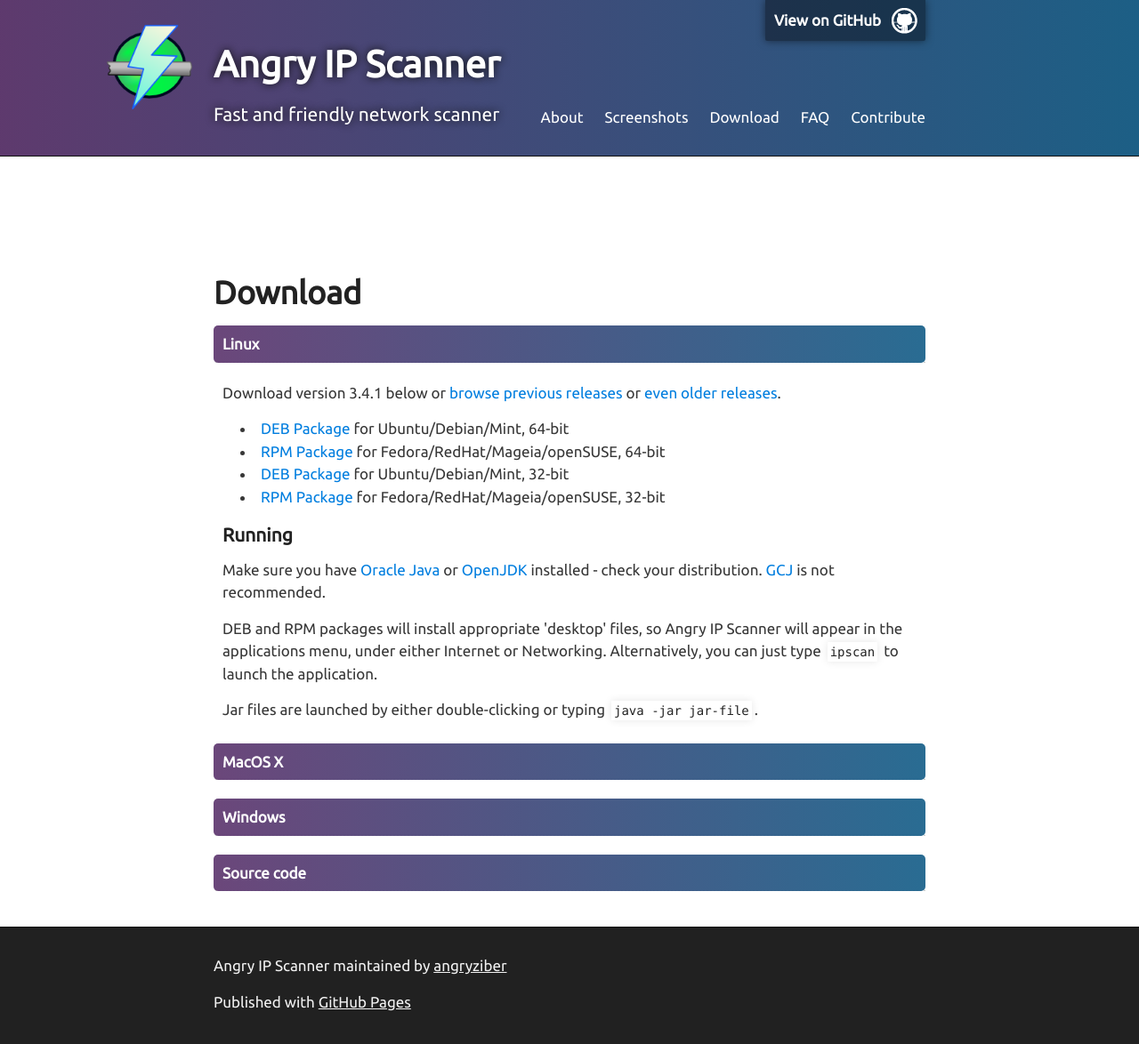
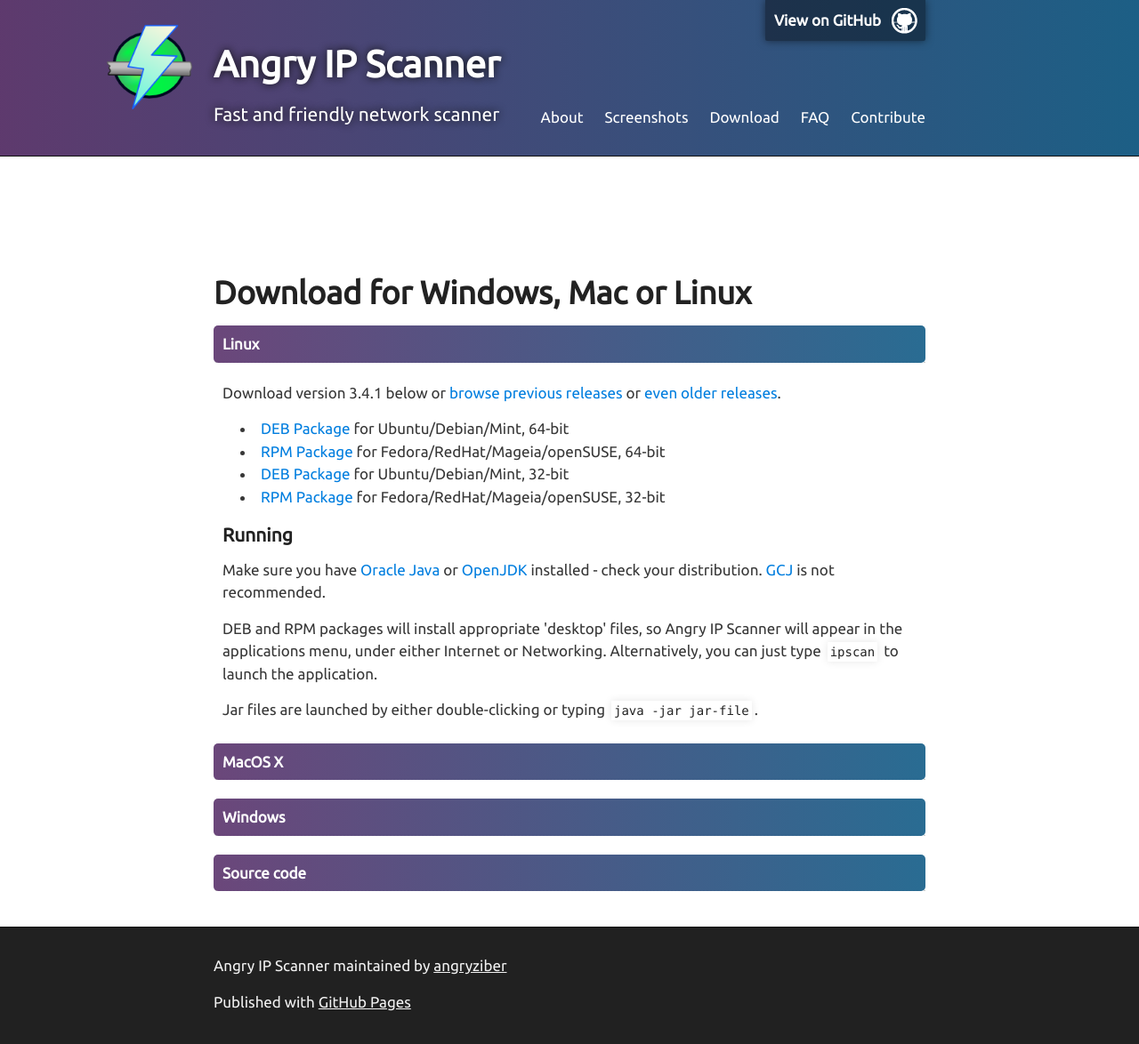
Before and after one commit to angryip/ipscan, a Jekyll site: the page built from download/index.html, in a window 1280 px wide. Shown: the whole page at 89% size. Built offline with Jekyll 4.4.1, drawn with Linux system fonts in a browser that asks for light colours.

Commit message:
change title for SEO :-)

```diff
--- a/download/index.html
+++ b/download/index.html
@@ -1,5 +1,5 @@
 ---
-title: Download
+title: Download for Windows, Mac or Linux
 layout: default
 priority: 1.0
 releases_url: https://github.com/angryziber/ipscan/releases
```
